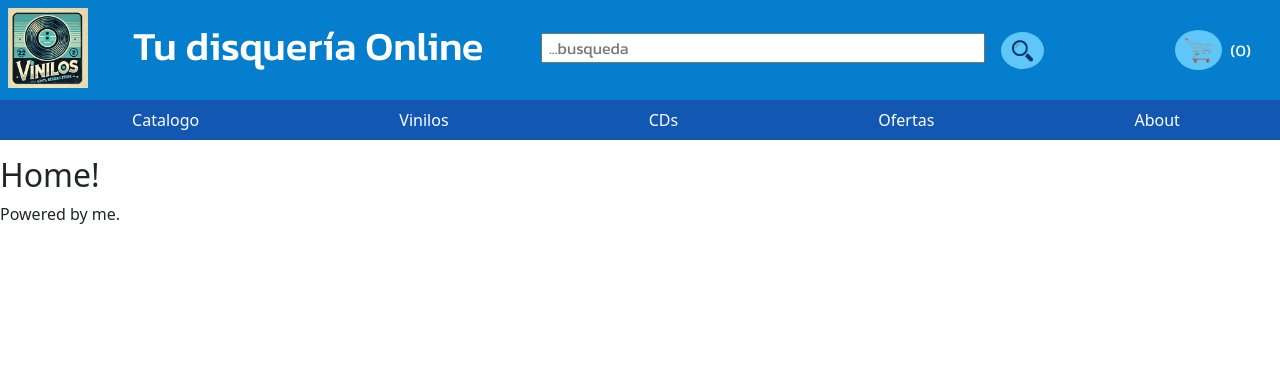
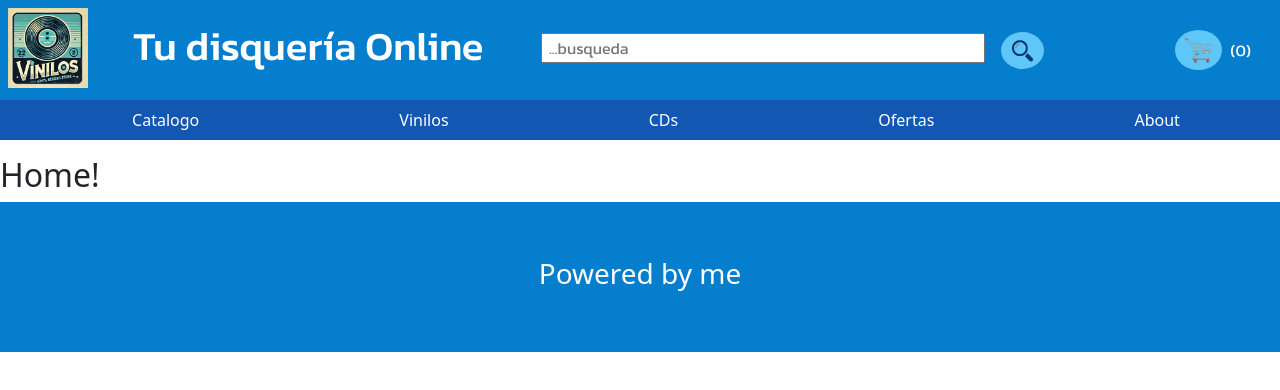
Before and after one commit to Omarit82/vinilos, a React (Vite) app: page / in a window 1280 px wide. Shown: the top 390 px of the page. Built offline with nearby package versions, Linux system fonts and the light colour scheme.

Commit message:
Mod: Router add Footer

```diff
--- a/src/App.jsx
+++ b/src/App.jsx
@@ -22,7 +22,6 @@ function App() {
                     <Route path="*" element={ <Error /> } />
                 </Route>
             </Routes>
-            <footer>Powered by me.</footer>
         </BrowserRouter>
     )
 }
--- /dev/null
+++ b/src/Components/Footer/Footer.css
@@ -0,0 +1,8 @@
+footer{
+    background-color: rgb(6, 126, 206);
+    color: #fff;
+    height: 150px;
+    display: flex;
+    justify-content: center;
+    align-items: center;
+}
--- /dev/null
+++ b/src/Components/Footer/Footer.jsx
@@ -0,0 +1,10 @@
+import './Footer.css';
+
+export function Footer(){
+    return(
+        <footer>
+            <h3>Powered by me</h3>
+        </footer>
+
+    )
+}
--- a/src/Components/Navbar/Navbar.jsx
+++ b/src/Components/Navbar/Navbar.jsx
@@ -1,7 +1,7 @@
 import './Navbar.css';
 import { Link } from "react-router-dom";
 
-function Navbar({listado}){
+export function Navbar({listado}){
     return (
         <nav>
             <ul className ='d-flex justify-content-around'>
@@ -14,5 +14,3 @@ function Navbar({listado}){
         </nav>
     )
 }
-
-export default Navbar;
--- a/src/pages/Layout.jsx
+++ b/src/pages/Layout.jsx
@@ -1,6 +1,7 @@
 import { Outlet } from "react-router-dom";
-import Navbar from "../Components/Navbar/Navbar";
+import { Navbar } from "../Components/Navbar/Navbar";
 import { Header } from "../Components/Header/Header";
+import { Footer } from "../Components/Footer/Footer";
 
 
 function Layout(){
@@ -10,6 +11,7 @@ function Layout(){
             <Header />
             <Navbar listado = {arrayNavbar}/>
             <Outlet />
+            <Footer />
         </>
     )
 }
```
